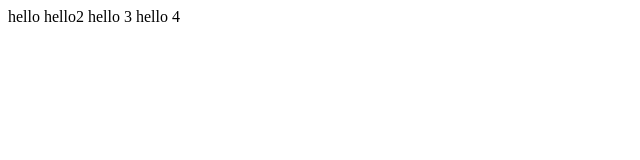
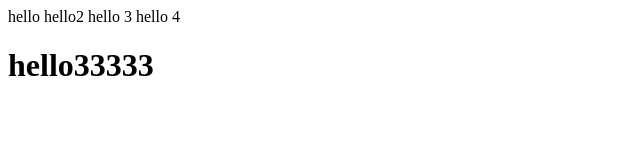
Before and after one commit to vietbacneu/test, a plain HTML site: page index.html in a window 1280 px wide. Shown: the whole page, without its empty margins (0-640 px from the left). Drawn offline with Linux system fonts and the light colour scheme.

Commit message:
phienn ban khac

```diff
--- a/index.html
+++ b/index.html
@@ -2,3 +2,4 @@
  hello2
  hello 3
  hello  4
+ <h1> hello33333</h1>
```
